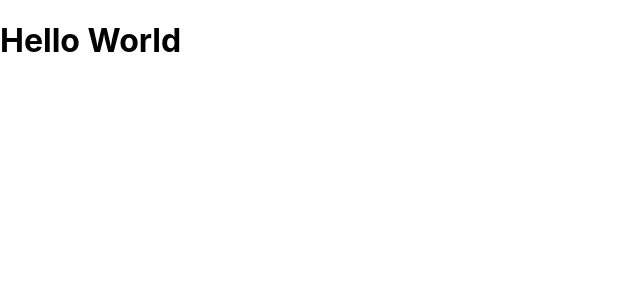
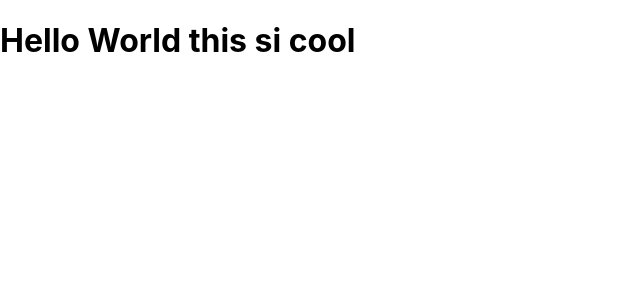
Before and after one commit to Latinobull/Employee-Directory, a React (Create React App) app: page / in a window 1280 px wide. Shown: the top 300 px of the page, without its empty margins (0-640 px from the left). Built offline with nearby package versions, Linux system fonts and the light colour scheme.

Commit message:
linked the header to the main.js page

```diff
--- a/src/components/header.js
+++ b/src/components/header.js
@@ -0,0 +1,7 @@
+import React from 'react';
+
+function Header() {
+  return <h1>Hello World this si cool </h1>;
+}
+
+export default Header;
--- a/src/components/main.js
+++ b/src/components/main.js
@@ -1,6 +1,7 @@
 import React from 'react';
+import Header from './header';
 function Main() {
-  return <h1>Hello World</h1>;
+  return <Header />;
 }
 
 export default Main;
```
